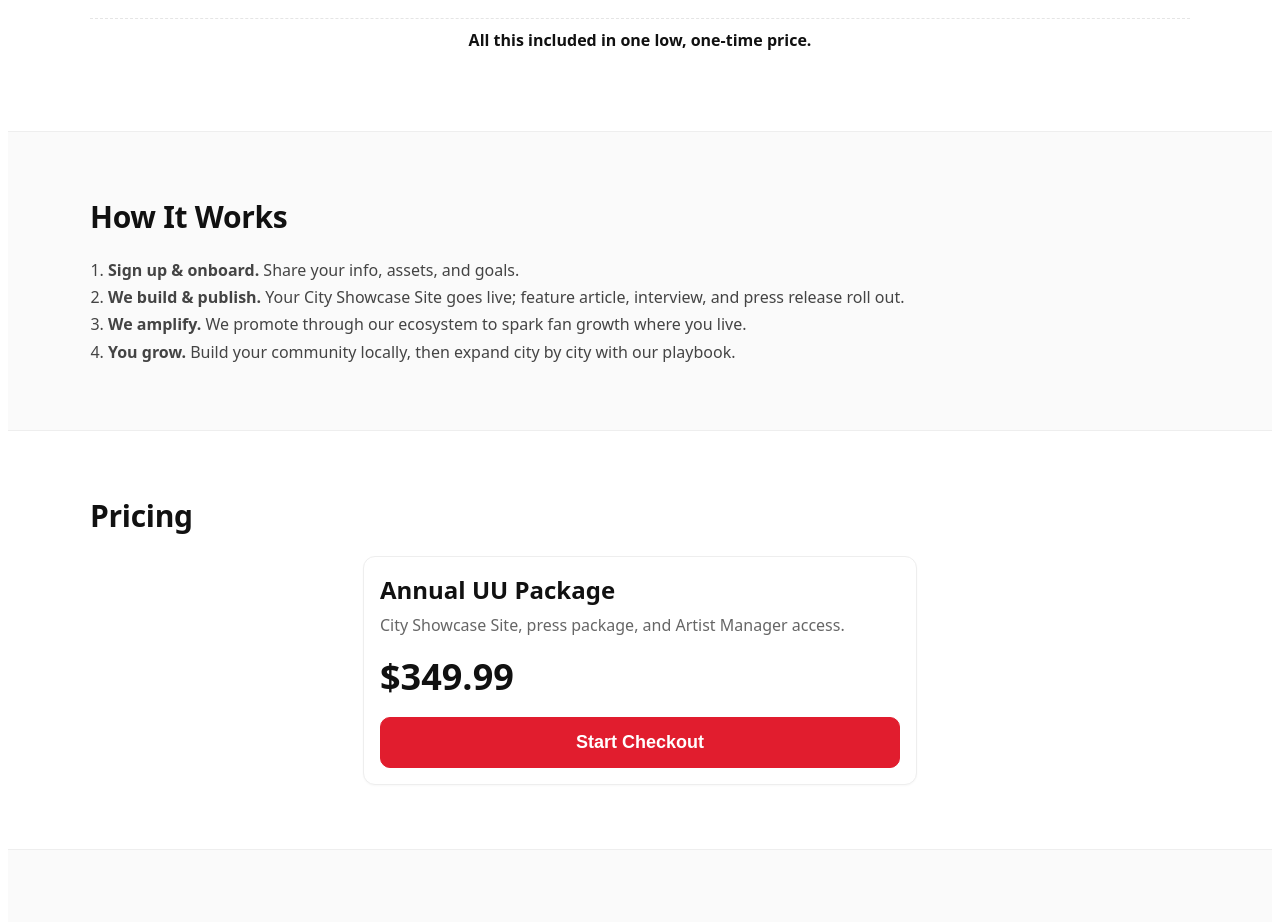
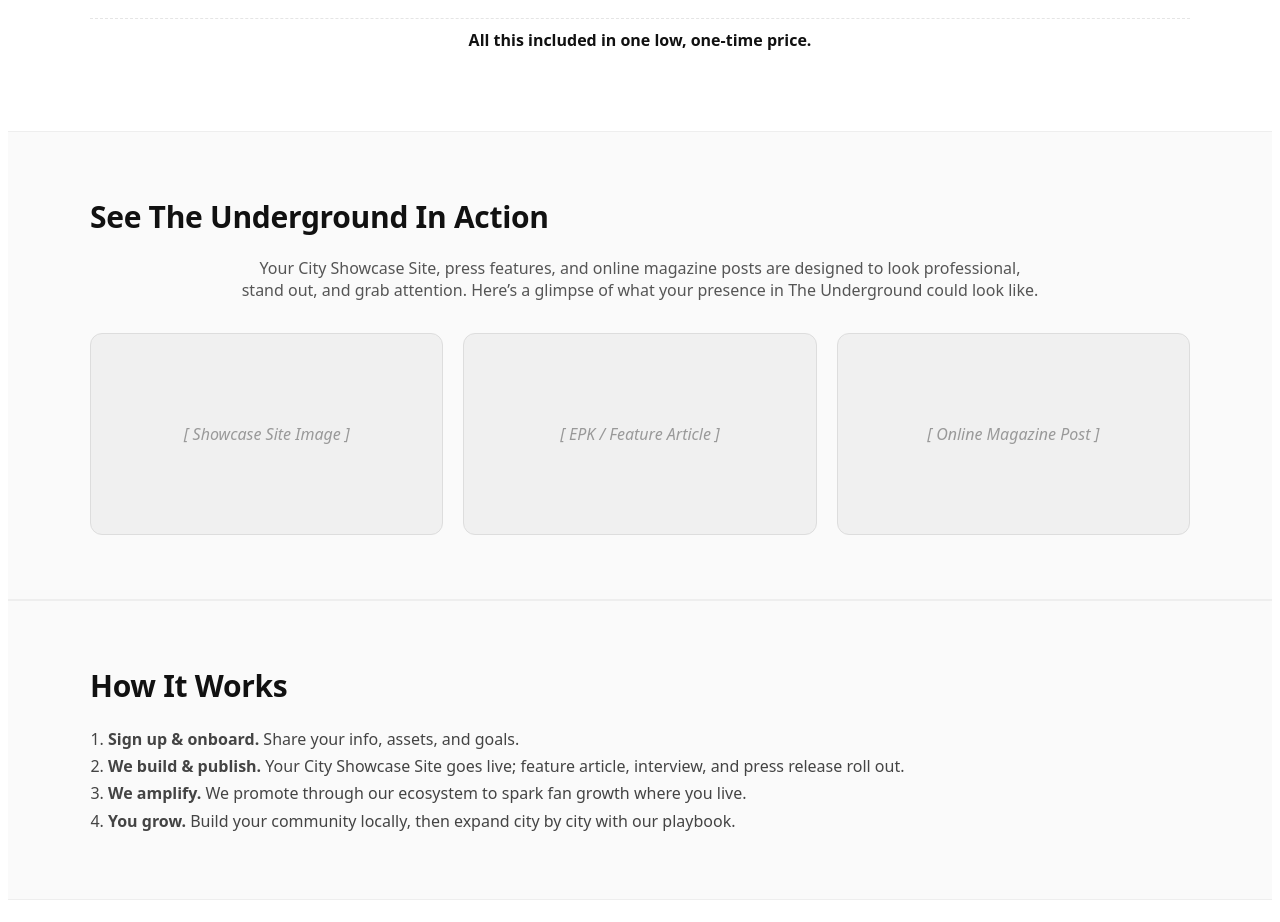
Before and after one commit to theunsignedunderground/uu-main-site, a Next.js app: page / in a window 1280 px wide. Shown: the part 1820-2742 px from the top of the page. Built offline with nearby package versions, Linux system fonts and the light colour scheme.

Commit message:
Update index.js

```diff
--- a/pages/index.js
+++ b/pages/index.js
@@ -117,6 +117,22 @@ export default function Home() {
 
     {/* Low one-time price line (standalone) */}
     <p style={oneLinePrice}>All this included in one low, one-time price.</p>
+  </div>
+</section>
+
+      {/* Media Showcase Section */}
+<section style={altSection}>
+  <div style={container}>
+    <h2 style={h2}>See The Underground In Action</h2>
+    <p style={{maxWidth:800, margin:"0 auto 32px", textAlign:"center", color:"#555", fontSize:16}}>
+      Your City Showcase Site, press features, and online magazine posts are designed to look professional,
+      stand out, and grab attention. Here’s a glimpse of what your presence in The Underground could look like.
+    </p>
+    <div style={mediaGrid}>
+      <div style={mediaBlock}>[ Showcase Site Image ]</div>
+      <div style={mediaBlock}>[ EPK / Feature Article ]</div>
+      <div style={mediaBlock}>[ Online Magazine Post ]</div>
+    </div>
   </div>
 </section>
 
@@ -390,3 +406,22 @@ const subheader = {
   fontStyle: "italic",
   lineHeight: 1.5
 };
+
+const mediaGrid = {
+  display: "grid",
+  gap: 20,
+  gridTemplateColumns: "repeat(auto-fit, minmax(280px, 1fr))"
+};
+
+const mediaBlock = {
+  background: "#f0f0f0",
+  border: "1px solid #ddd",
+  borderRadius: 12,
+  height: 200,
+  display: "flex",
+  alignItems: "center",
+  justifyContent: "center",
+  color: "#999",
+  fontSize: 16,
+  fontStyle: "italic"
+};
```
